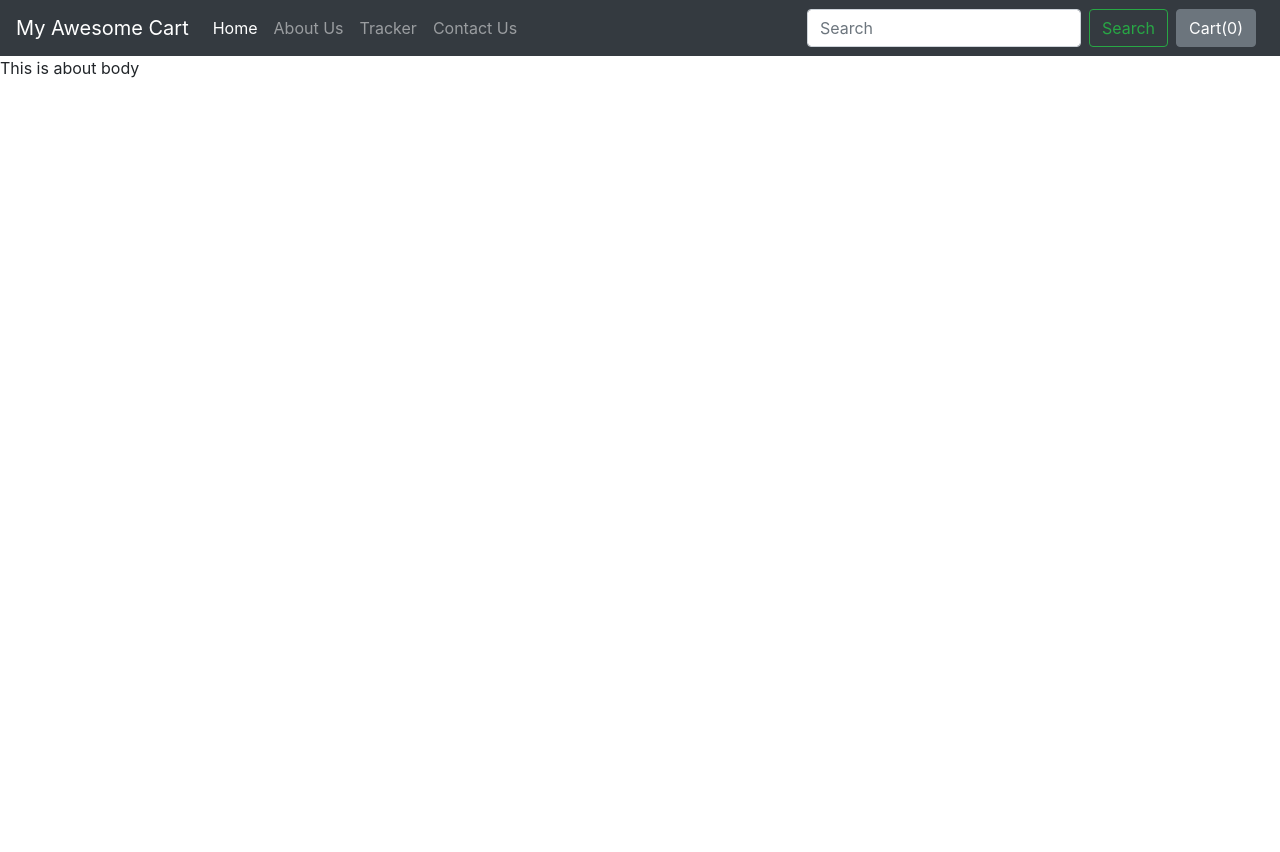
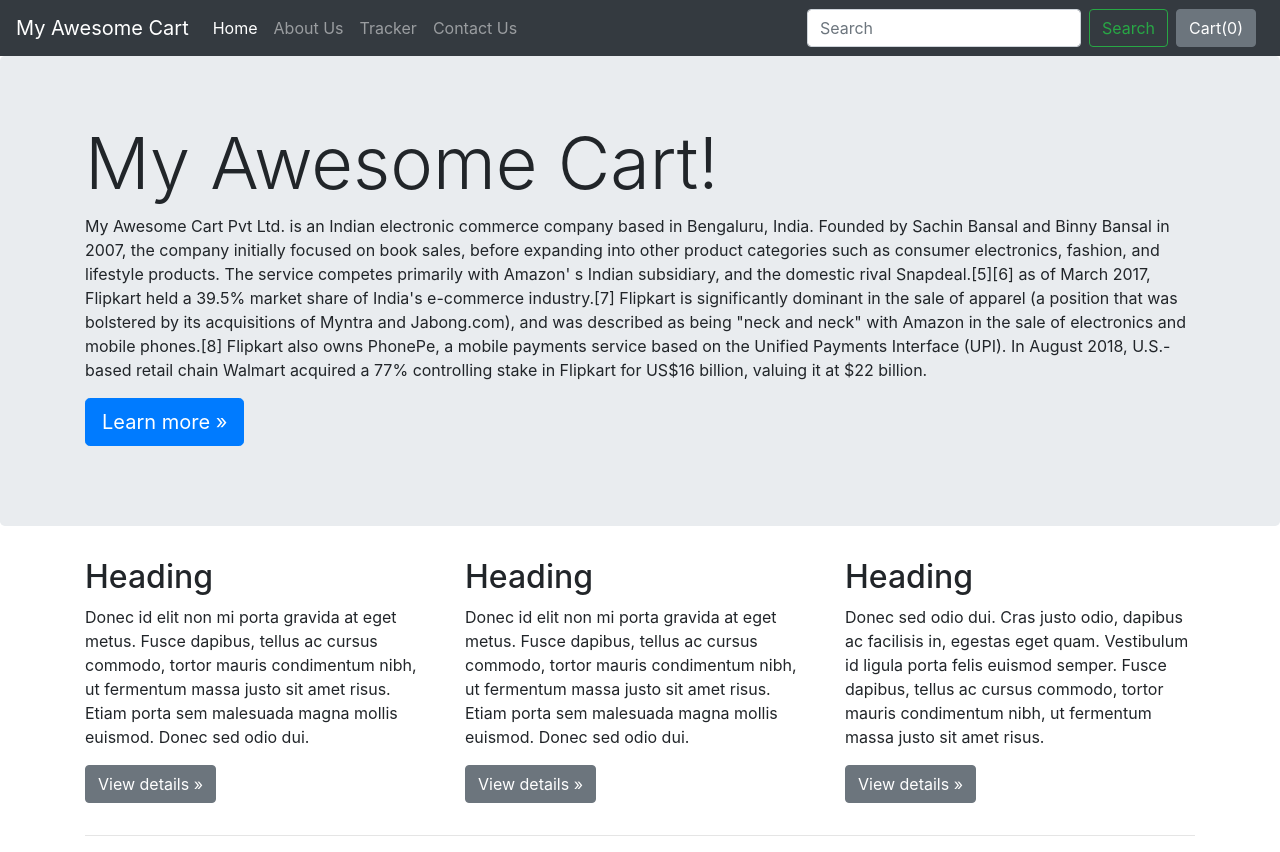
Before and after one commit to AnshikaDixit/eCommerceWebsite, a Django app: page /shop/about/ in a window 1280 px wide. Before the commit the page ends 78 px from the top, so only its background shows below. Run offline with Django 5.2, Linux system fonts and the light colour scheme; some libraries are stand-ins or nearby versions.

Commit message:
ADDED --> Product detail and about page

```diff
--- a/shop/templates/shop/about.html
+++ b/shop/templates/shop/about.html
@@ -1,5 +1,54 @@
 {% extends 'shop/basic.html' %}
 
-{% block title %} Title of About {% endblock %}
+{% block title%} About Us{% endblock %}
+{% block body %}
 
-{% block body %} This is about body {% endblock %}
+
+
+
+<main role="main">
+
+  <!-- Main jumbotron for a primary marketing message or call to action -->
+  <div class="jumbotron">
+    <div class="container">
+      <h1 class="display-3">My Awesome Cart!</h1>
+      <p>My Awesome Cart Pvt Ltd. is an Indian electronic commerce company based in Bengaluru, India. Founded by Sachin Bansal and Binny Bansal in 2007, the company initially focused on book sales, before expanding into other product categories such as consumer electronics, fashion, and lifestyle products.
+
+The service competes primarily with Amazon' s Indian subsidiary, and the domestic rival Snapdeal.[5][6] as of March 2017, Flipkart held a 39.5% market share of India's e-commerce industry.[7] Flipkart is significantly dominant in the sale of apparel (a position that was bolstered by its acquisitions of Myntra and Jabong.com), and was described as being "neck and neck" with Amazon in the sale of electronics and mobile phones.[8] Flipkart also owns PhonePe, a mobile payments service based on the Unified Payments Interface (UPI).
+
+In August 2018, U.S.-based retail chain Walmart acquired a 77% controlling stake in Flipkart for US$16 billion, valuing it at $22 billion.</p>
+      <p><a class="btn btn-primary btn-lg" href="#" role="button">Learn more »</a></p>
+    </div>
+  </div>
+
+  <div class="container">
+    <!-- Example row of columns -->
+    <div class="row">
+      <div class="col-md-4">
+        <h2>Heading</h2>
+        <p>Donec id elit non mi porta gravida at eget metus. Fusce dapibus, tellus ac cursus commodo, tortor mauris condimentum nibh, ut fermentum massa justo sit amet risus. Etiam porta sem malesuada magna mollis euismod. Donec sed odio dui. </p>
+        <p><a class="btn btn-secondary" href="#" role="button">View details »</a></p>
+      </div>
+      <div class="col-md-4">
+        <h2>Heading</h2>
+        <p>Donec id elit non mi porta gravida at eget metus. Fusce dapibus, tellus ac cursus commodo, tortor mauris condimentum nibh, ut fermentum massa justo sit amet risus. Etiam porta sem malesuada magna mollis euismod. Donec sed odio dui. </p>
+        <p><a class="btn btn-secondary" href="#" role="button">View details »</a></p>
+      </div>
+      <div class="col-md-4">
+        <h2>Heading</h2>
+        <p>Donec sed odio dui. Cras justo odio, dapibus ac facilisis in, egestas eget quam. Vestibulum id ligula porta felis euismod semper. Fusce dapibus, tellus ac cursus commodo, tortor mauris condimentum nibh, ut fermentum massa justo sit amet risus.</p>
+        <p><a class="btn btn-secondary" href="#" role="button">View details »</a></p>
+      </div>
+    </div>
+
+    <hr>
+
+  </div> <!-- /container -->
+
+</main>
+
+
+
+
+
+{% endblock %}
--- a/shop/urls.py
+++ b/shop/urls.py
@@ -1,13 +1,12 @@
-from django.contrib import admin
 from django.urls import path
 from . import views
 
 urlpatterns = [
-    path('', views.index, name="ShopHome"),
-    path('about/', views.about, name="AboutUs"),
-    path('contact/', views.contact, name="ContactUs"),
-    path('tracker/', views.tracker, name="Tracker"),
-    path('search/', views.search, name="Search"),
-    path('productview/', views.prodView, name="ProductView"),
-    path('checkout/', views.checkout, name="Checkout"),
+    path("", views.index, name="ShopHome"),
+    path("about/", views.about, name="AboutUs"),
+    path("contact/", views.contact, name="ContactUs"),
+    path("tracker/", views.tracker, name="TrackingStatus"),
+    path("search/", views.search, name="Search"),
+    path("products/<int:myid>", views.prodView, name="ProductView"),
+    path("checkout/", views.checkout, name="Checkout"),
 ]
--- a/shop/views.py
+++ b/shop/views.py
@@ -31,8 +31,9 @@
 def tracker(request):
      return render(request, "shop/tracker.html")
 
-def prodView(request):
-     return render(request, "shop/prodView.html")
+def prodView(request, myid):
+    product=Product.objects.filter(id=myid)
+    return render(request, "shop/prodView.html", {'product':product[0]})
 
 def checkout(request):
      return render(request, "shop/checkout.html")
```
Also changed, not shown: shop/templates/shop/index.html (+5 -4 lines), shop/templates/shop/prodView.html (+65 -2 lines).
